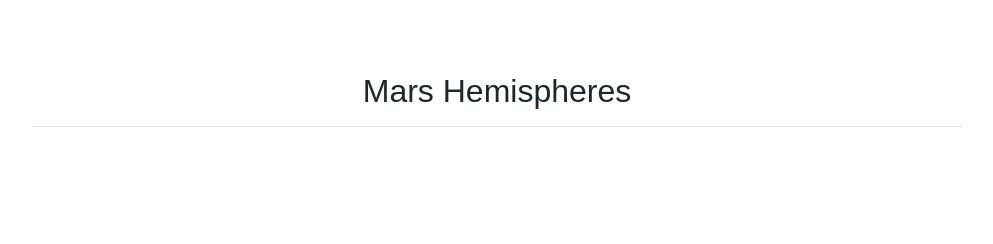
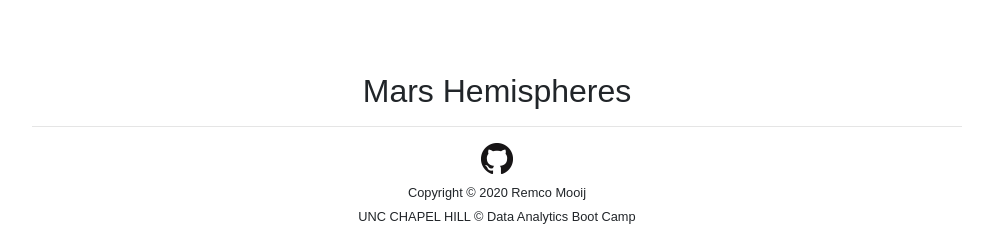
Before and after one commit to remco-mooij/mission-to-mars, a Flask app: page / in a window 1280 px wide. Shown: the part 724-968 px from the top of the page, without its empty margins (143-1136 px from the left). Before the commit the page ends 851 px from the top, so only its background shows below. Run offline with Flask 2, Linux system fonts and the light colour scheme; data that the repository does not hold is empty; some libraries are stand-ins or nearby versions; some web fonts are replaced.

Commit message:
minor updates

```diff
--- a/Mission_to_Mars/static/css/style.css
+++ b/Mission_to_Mars/static/css/style.css
@@ -47,12 +47,6 @@ body {
     font-size: 30px;
 }
 
-/* .wrapper img {
-    display: inline-block;
-    width: auto;
-    height: auto;
-    max-width: 200px;
-    max-height: 250px;
-    margin-top: -10px;
-    margin-bottom: 20px;
-} */
+footer p {
+    font-size: 16px;
+}
--- a/Mission_to_Mars/templates/index.html
+++ b/Mission_to_Mars/templates/index.html
@@ -21,6 +21,7 @@
     </div>
   </div>
 
+  <!--Mars news & info-->
   <div class="container-fluid">
 
     <div class="row justify-content-center">
@@ -63,12 +64,11 @@
 
   <br><br><br>
 
+  <!--Mars hemisphere images-->
   <div class="container-fluid">
 
     <div class="row justify-content-center">
       <div class="col-md-9 text-center">
-
-
         <h2 class="title">Mars Hemispheres</h2>
         <hr>
         <div class="hemispheres">
@@ -80,27 +80,22 @@
             {% endfor %}
         </div>
       </div>
-
-
     </div>
 
   </div>
 
+  <footer class="footer">
+    <div class="container-fluid text-center">
+      <a href="https://github.com/remco-mooij/mission-to-mars" target="_blank">
+        <img src="../static/images/GitHub-Mark-32px.png">
+      </a>
+      <p class="text text-center" style="margin-top:5px;">
+        <small>Copyright © 2020 Remco Mooij</br>
+          UNC CHAPEL HILL © Data Analytics Boot Camp</small>
+      </p>
+    </div>
+  </footer>
 
-
-
-
-
-    </div>
-
-
-
-
-
-
-  </div>
-
-</div>
 </body>
 
 </html>
```
Also changed, not shown: Mission_to_Mars/static/images/GitHub-Mark-32px.png (added). Lines whose indentation alone changed are shown as unchanged.
